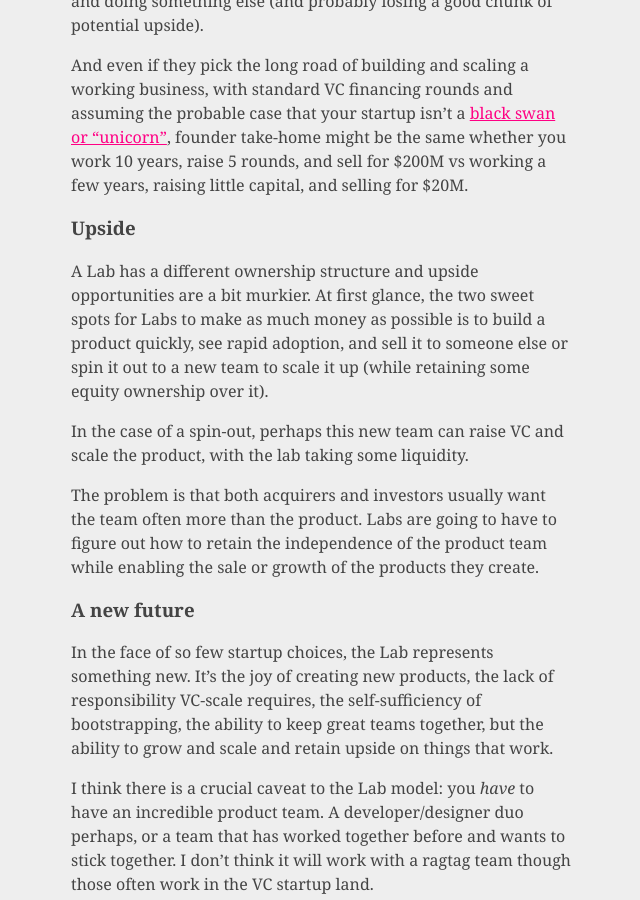
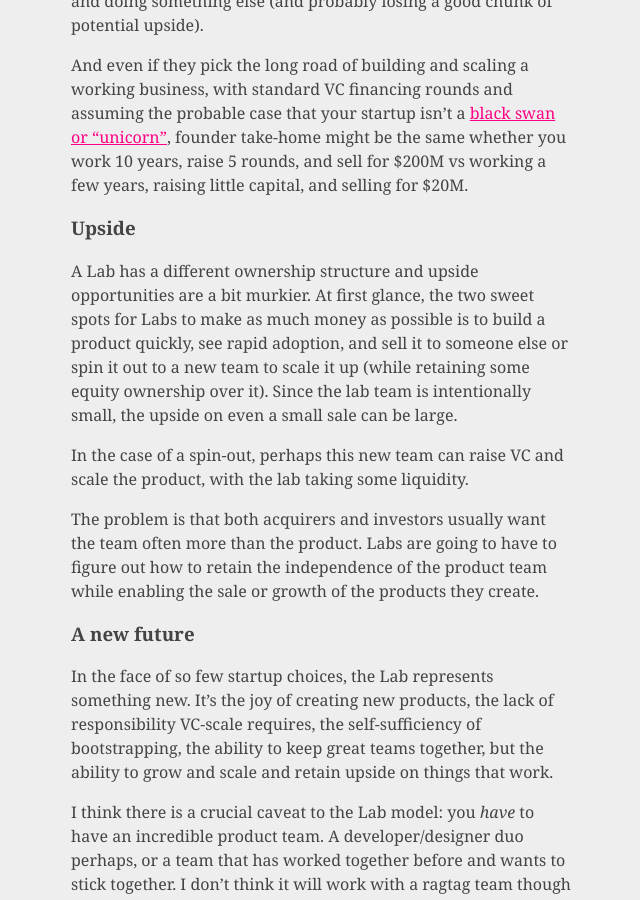
Before and after one commit to mlynch/mlynch.github.com, a Jekyll site: the page built from _posts/2014-11-02-new-kind-of-startup.markdown, in a window 1280 px wide and 900 px high, scrolled down 1570 px. Shown: the whole window, without its empty margins (319-959 px from the left). Built offline with Jekyll 4.4.1, drawn with Linux system fonts in a browser that asks for light colours; Markdown is read by kramdown in place of the engine named in the settings; comment, search, counter and statistics services are not loaded.

Commit message:
Update 2014-11-02-new-kind-of-startup.markdown

```diff
--- a/_posts/2014-11-02-new-kind-of-startup.markdown
+++ b/_posts/2014-11-02-new-kind-of-startup.markdown
@@ -53,7 +53,7 @@ And even if they pick the long road of building and scaling a working business,
 
 ### Upside
 
-A Lab has a different ownership structure and upside opportunities are a bit murkier. At first glance, the two sweet spots for Labs to make as much money as possible is to build a product quickly, see rapid adoption, and sell it to someone else or spin it out to a new team to scale it up (while retaining some equity ownership over it).
+A Lab has a different ownership structure and upside opportunities are a bit murkier. At first glance, the two sweet spots for Labs to make as much money as possible is to build a product quickly, see rapid adoption, and sell it to someone else or spin it out to a new team to scale it up (while retaining some equity ownership over it). Since the lab team is intentionally small, the upside on even a small sale can be large.
 
 In the case of a spin-out, perhaps this new team can raise VC and scale the product, with the lab taking some liquidity.
 
```
